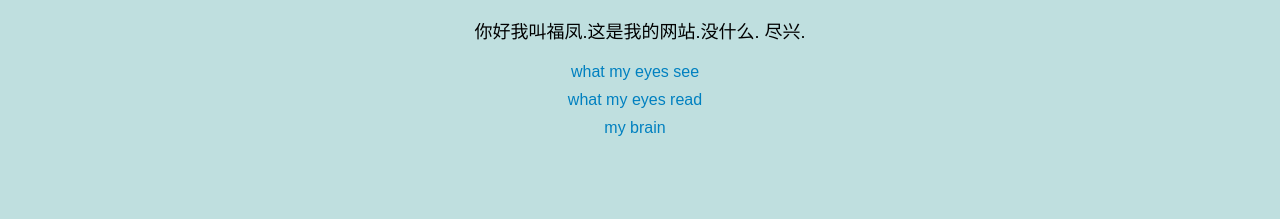
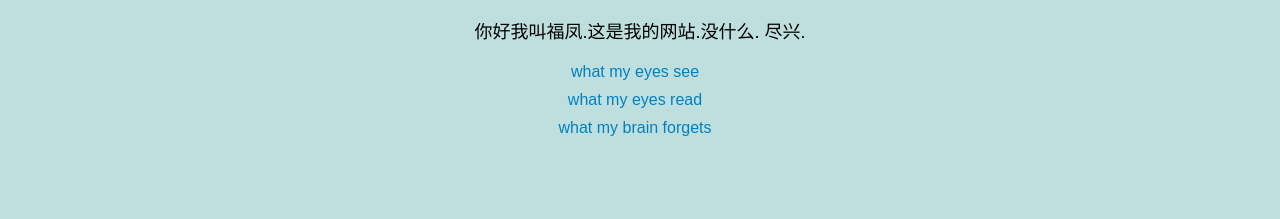
Before and after one commit to edajfu/edajfu.github.io, a plain HTML site: page index.html in a window 1280 px wide. Shown: the part 250-469 px from the top of the page. Drawn offline with Linux system fonts and the light colour scheme.

Commit message:
Update index.html

```diff
--- a/index.html
+++ b/index.html
@@ -25,7 +25,7 @@
     <ul>
       <li><a href="https://www.instagram.com/edaj_photo/?hl=en">what my eyes see</a></li>
       <li><a href="https://www.goodreads.com/user/show/119590155-jade">what my eyes read</a></li>
-      <li><a href="https://1drv.ms/u/s!AiO9t6RfhaMvy1elgebzcwPFtSLu?e=U6Lbly">my brain</a></li>
+      <li><a href="https://1drv.ms/u/s!AiO9t6RfhaMvy1elgebzcwPFtSLu?e=U6Lbly">what my brain forgets</a></li>
     </ul>
 
         <br><br><br><br>
```
